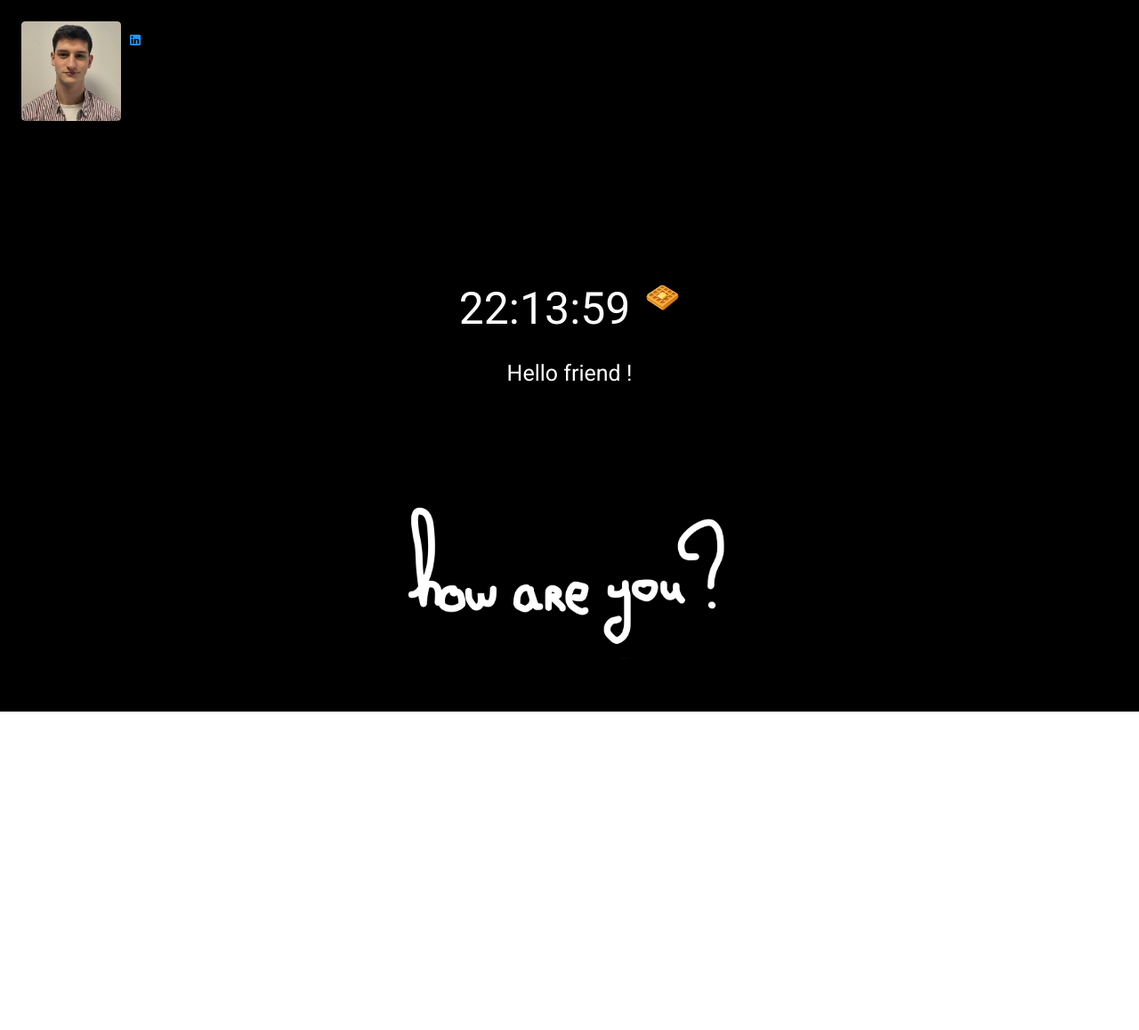
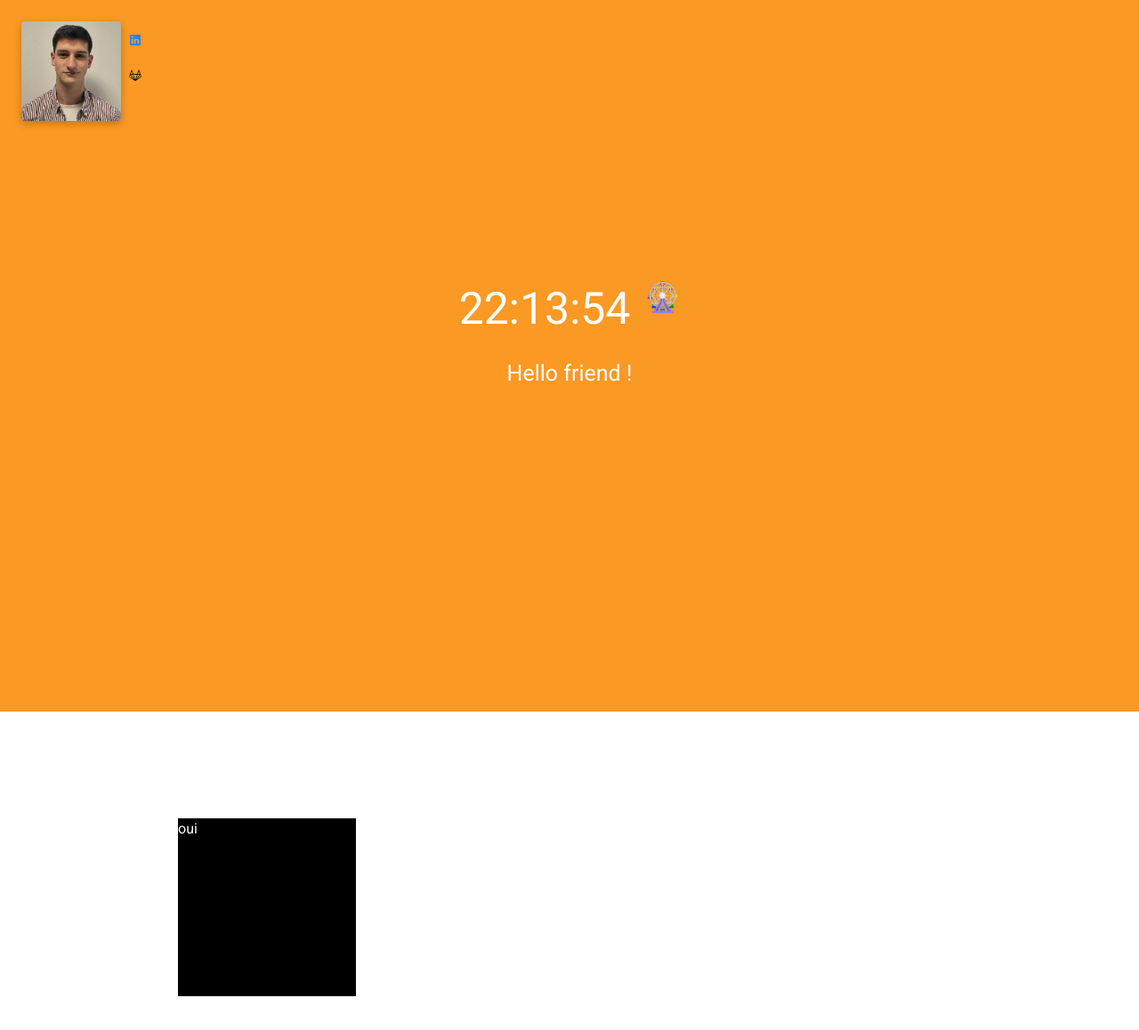
Before and after one commit to Barbary-Theo/Perso-hi-mate, a Vue app: page / in a window 1280 px wide. Shown: the top 1158 px of the page at 89% size. Built offline with nearby package versions, Linux system fonts and the light colour scheme.

Commit message:
(automatic commit by a script) try some animations

```diff
--- a/package.json
+++ b/package.json
@@ -9,6 +9,7 @@
   },
   "dependencies": {
     "@mdi/js": "^7.0.96",
+    "aos": "^2.3.4",
     "core-js": "^3.8.3",
     "three": "^0.144.0",
     "vue": "^2.6.14",
--- a/src/components/HiMate.vue
+++ b/src/components/HiMate.vue
@@ -27,6 +27,10 @@
 
     <div id="folio-side" class="folio-side">
 
+      <div class="test translateX-animation" id="test" data-aos="fade-right">
+        <p>oui</p>
+      </div>
+
     </div>
 
   </div>
@@ -37,6 +41,7 @@
 
 
 import {mdiChevronDown} from "@mdi/js";
+import $ from 'jquery'
 
 export default {
   name: 'HiMate',
@@ -53,9 +58,7 @@ export default {
     displayingEmojieInterval: null,
     displayingHelloInterval: null,
     animationScrollDownInterval: null,
-
-    /*  Three js part */
-    containerId: "folio-side"
+    alreadyShown: false
   }),
 
   methods: {
@@ -121,6 +124,16 @@ export default {
 
       }, 500)
 
+    },
+
+    isScrolledIntoView: (elem) => {
+      var docViewTop = $(window).scrollTop();
+      var docViewBottom = docViewTop + $(window).height();
+
+      var elemTop = $(elem).offset().top;
+      var elemBottom = elemTop + $(elem).height();
+
+      return ((elemBottom <= docViewBottom) && (elemTop >= docViewTop));
     }
 
   },
@@ -143,6 +156,14 @@ export default {
 
     this.doAnimationScrollDown();
 
+    $(window).on("scroll", () => {
+      if(!this.alreadyShown && this.isScrolledIntoView("#test")) {
+        $("#test").css("transform", "translateX(200px)").css("opacity", 1);
+        this.alreadyShown = true;
+      }
+    });
+
+
   },
 
   beforeDestroy() {
@@ -157,7 +178,7 @@ export default {
 <style scoped>
 
 .black-side {
-  background-color: black;
+  background-color: #FA9923;
   display: flex;
   flex-direction: column;
   align-items: center;
@@ -223,4 +244,18 @@ export default {
   transform: translateY(0.6vh);
 }
 
+.test {
+  background-color: black;
+  margin-top: 15vh;
+  height: 200px;
+  width: 200px;
+  color: white;
+}
+
+.translateX-animation {
+  transition-property: transform, opacity;
+  opacity: 0;
+  transition: .3s linear;
+}
+
 </style>
--- a/src/components/MeBar.vue
+++ b/src/components/MeBar.vue
@@ -22,9 +22,16 @@
         </v-card>
       </transition>
 
-      <span class="group pa-2">
-        <v-icon @click="openLinkedin" small color="blue">{{ icon.mdiLinkedin }}</v-icon>
-      </span>
+      <div class="column">
+        <span class="group pa-2">
+          <v-icon @click="openLinkedin" small color="#2382FA">{{ icon.mdiLinkedin }}</v-icon>
+        </span>
+
+        <span class="group pa-2">
+          <v-icon @click="openGitLab" small color="#000000">{{ icon.mdiGitlab }}</v-icon>
+        </span>
+
+      </div>
 
     </v-row>
   </v-container>
@@ -34,7 +41,8 @@
 <script>
 
 import {
-  mdiLinkedin
+  mdiLinkedin,
+  mdiGitlab
 } from '@mdi/js'
 
 export default {
@@ -43,7 +51,8 @@ export default {
   data: () => ({
     classe: "avatar",
     icon: {
-      mdiLinkedin
+      mdiLinkedin,
+      mdiGitlab
     },
     hover: false
   }),
@@ -52,6 +61,10 @@ export default {
 
     openLinkedin: () => {
       window.open("https://www.linkedin.com/in/théo-barbary-047656201/", "_blank")
+    },
+
+    openGitLab: () => {
+      window.open("https://gitlab.com/Barbary-Theo", "_blank")
     }
   },
 
@@ -111,4 +124,9 @@ export default {
   margin-top: 3vh !important;
 }
 
+.column {
+  display: flex;
+  flex-direction: column;
+}
+
 </style>
```
Also changed, not shown: 1 other file (tests, documents, lock files or other folders).
